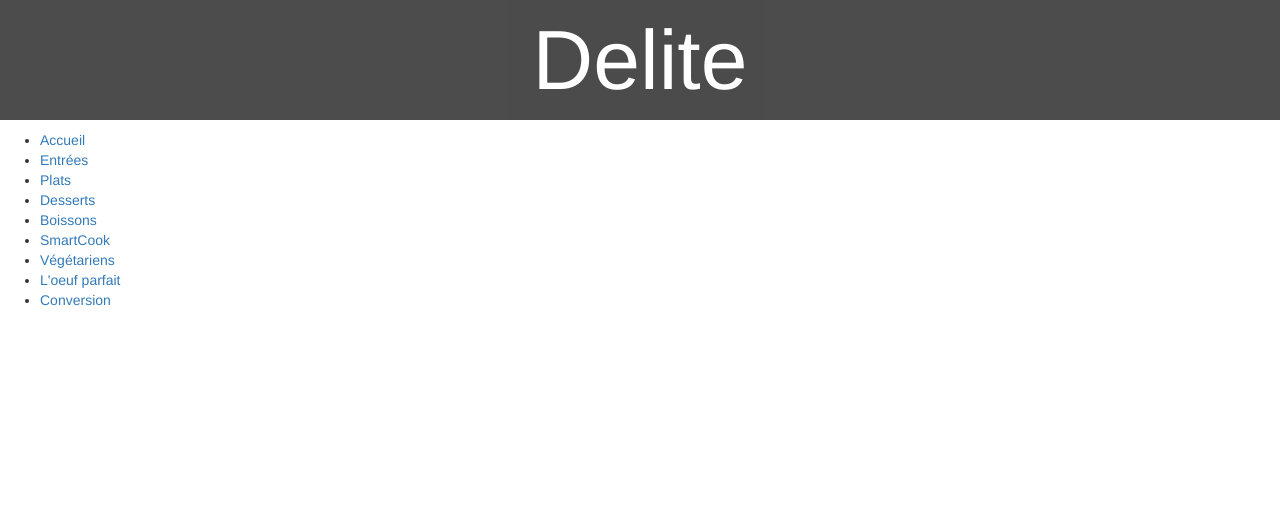
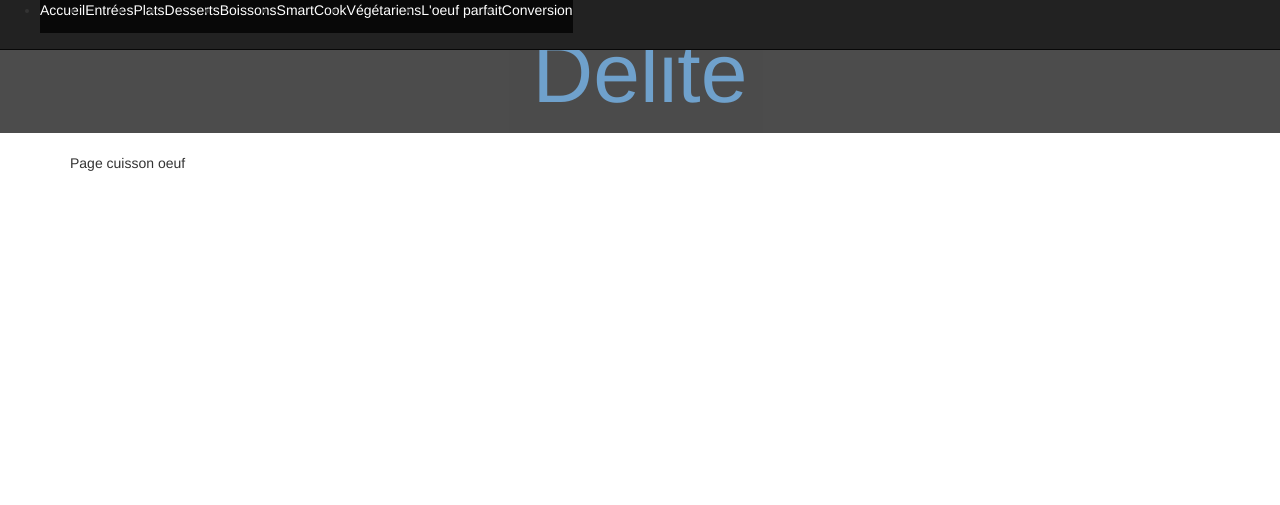
Before and after one commit to scrapp3rz/Delite, a PHP site: page /pagePerfectEgg.php in a window 1280 px wide. Shown: the top 505 px of the page. Run offline with PHP 8.4, Linux system fonts and the light colour scheme.

Commit message:
intégration du menuTop dans le header

```diff
--- a/assets/css/style.css
+++ b/assets/css/style.css
@@ -22,6 +22,9 @@ html body .container-fluid.body-content {
     text-align: center;
 }
 
+
+
+
 .header {
 	background: black;
 	color: #fff;
@@ -29,6 +32,8 @@ html body .container-fluid.body-content {
 	text-align: center;
 	font-size: 6em;
     opacity : 0.7;
+	padding-top: 1%;
+/*	position: fixed  */
     }
 
 #nbconv {
--- a/entete.php
+++ b/entete.php
@@ -9,7 +9,11 @@
 
     </head>
     <div class="header" >
-    	<p id="titresite">Delite</p>
+    	<p id="titresite">
+        <a href="pageAccueil.php">
+                Delite
+        </a>
+      </p>
     </div>
 
 
--- a/pagePerfectEgg.php
+++ b/pagePerfectEgg.php
@@ -1,5 +1,7 @@
 <?php include ("entete.php");?>
-
+<div class="container ">
+   Page cuisson oeuf
+</div>
 
 
 
--- a/statics/menuTop.php
+++ b/statics/menuTop.php
@@ -1,64 +1,65 @@
 
-<nav class="menutop">
+<div class="navbar navbar-inverse navbar-fixed-top">
+   <div class="navbar-header">
 
-    <ul class="menutoptop">
+   </div>
+    <ul class="navbar-nav">
 
-
-        <li class= "menu">
+        <li class= "active">
             <a href="pageAccueil.php">
                 Accueil
             </a>
          </li>
 
         </li>
-      <li class= "menu">
+      <li class= "active">
             <a href="pageStarter.php">
                 Entrées
             </a>
         </li>
 
-        <li class= "menu">
+        <li class= "active">
             <a href="pageDish.php">
                 Plats
             </a>
         </li>
 
-        <li class= "menu">
+        <li class= "active">
             <a href="pageDessert.php">
                 Desserts
             </a>
         </li>
 
-        <li class= "menu">
+        <li class= "active">
             <a href="pageDrink.php">
                 Boissons
             </a>
         </li>
 
-        <li class= "menu">
+        <li class= "active">
              <a href="pageSmartCook.php">
                 SmartCook
               </a>
         </li>
 
-        <li class= "menu">
+        <li class= "active">
             <a href="pageVegetarien.php">
                 Végétariens
             </a>
         </li>
 
-        <li class= "menu">
+        <li class= "active">
             <a href="pagePerfectEgg.php">
                 L'oeuf parfait
             </a>
         </li>
 
         </li>
-        <li class= "menu">
+        <li class= "active">
             <a href="pageConversion.php">
                 Conversion
             </a>
         </li>
 
 </ul>
-</nav>
+</div>
```
